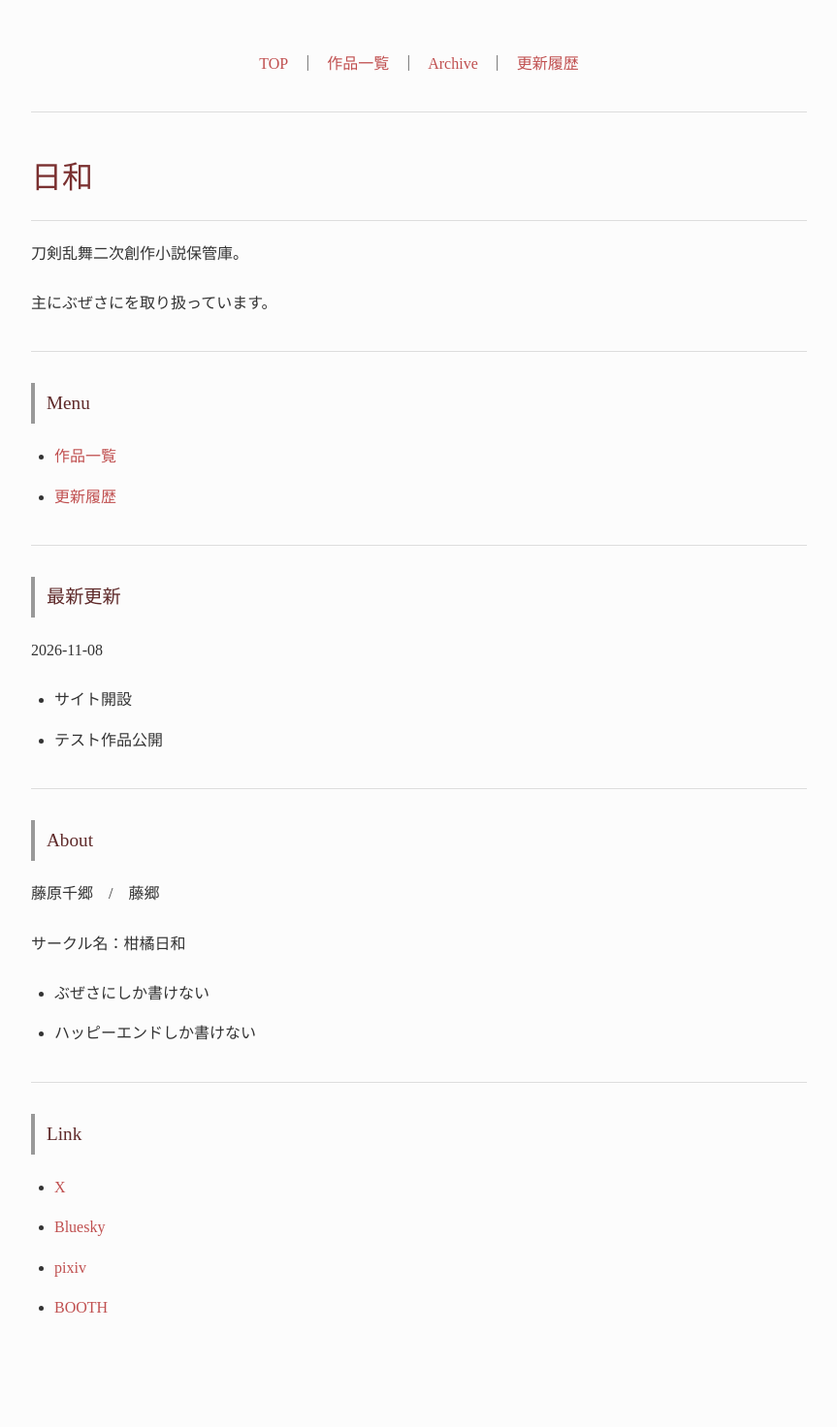
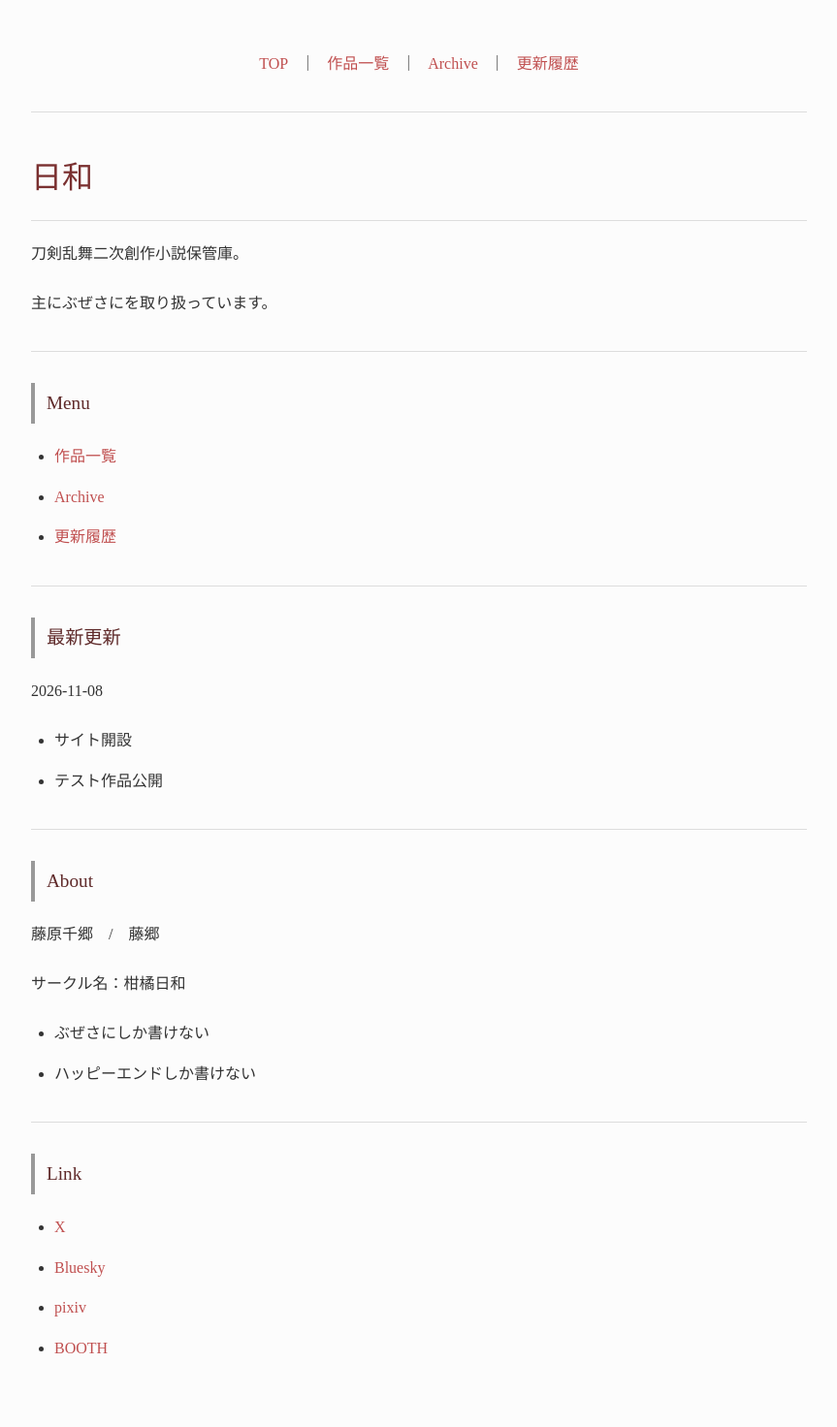
Before and after one commit to fjst160/lemon160, a Jekyll site: the page built from index.md, in a window 1280 px wide. Shown: the whole page at 97% size, without its empty margins (208-1071 px from the left). Built offline with Jekyll 4.4.1, drawn with Linux system fonts in a browser that asks for light colours; before the commit the page ends 1431 px from its top, so only the background shows below that.

Commit message:
Update index.md

```diff
--- a/index.md
+++ b/index.md
@@ -15,6 +15,7 @@ title: 日和
 ## Menu
 
 - [作品一覧](novels.html)
+- [Archive](archive.html)
 - [更新履歴](history.html)
 
 ---
```
